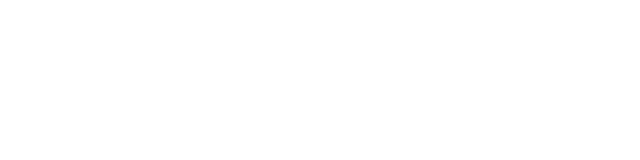
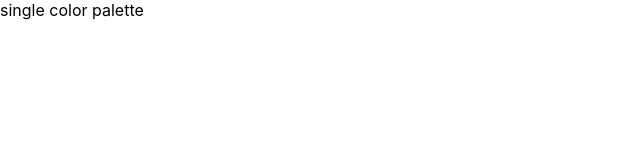
Before and after one commit to saahil0826/colors-app, a React (Create React App) app: page /palette/flat-ui-colors-american/americanriver in a window 1280 px wide. Shown: the top 160 px of the page, without its empty margins (0-640 px from the left). Built offline with nearby package versions, Linux system fonts and the light colour scheme.

Commit message:
Add SingleColorPalette and Link

```diff
--- a/src/App.js
+++ b/src/App.js
@@ -2,6 +2,7 @@ import React, { Component } from "react";
 import { Route, Switch } from "react-router-dom";
 import Palette from "./components/Palette.js";
 import PaletteList from "./components/PaletteList";
+import SingleColorPalette from './components/SingleColorPalette.js'
 import seedColors from "./seedColors.js";
 import { generatePalette } from "./colorHelpers";
 
@@ -32,6 +33,11 @@ class App extends Component {
             />
           )}
         />
+        <Route
+        exact
+        path='/palette/:paletteId/:colorId'
+        render={() => <SingleColorPalette/>}
+      />
       </Switch>
 
       // <div>
--- a/src/components/ColorBox.js
+++ b/src/components/ColorBox.js
@@ -1,5 +1,6 @@
 import React, { Component } from "react";
 import { CopyToClipboard } from "react-copy-to-clipboard"
+import { Link } from "react-router-dom";
 import "../css/ColorBox.css";
 
 
@@ -15,7 +16,7 @@ class ColorBox extends Component {
     });
   }
   render() {
-    const { name, background } = this.props;
+    const { name, background, moreUrl } = this.props;
     const { copied } = this.state;
     return (
       <CopyToClipboard text={background} onCopy={this.changeCopyState}>
@@ -34,7 +35,10 @@ class ColorBox extends Component {
             </div>
             <button className='copy-button'>Copy</button>
           </div>
+          <Link to={moreUrl} onClick={e => e.stopPropagation()}>
           <span className='see-more'>More</span>
+          </Link>
+
         </div>
       </CopyToClipboard>
     );
--- a/src/components/Palette.js
+++ b/src/components/Palette.js
@@ -17,10 +17,11 @@ class Palette extends Component {
     this.setState({ format: val });
   }
   render() {
-    const { colors, paletteName, emoji } = this.props.palette;
+    const { colors, paletteName, emoji, id } = this.props.palette;
     const { level, format } = this.state;
     const colorBoxes = colors[level].map(color => (
-      <ColorBox background={color[format]} name={color.name} key={color.id} />
+      <ColorBox background={color[format]} name={color.name}  key={color.id}
+        moreUrl={`/palette/${id}/${color.id}`} />
     ));
     return (
       <div className="Palette">
--- /dev/null
+++ b/src/components/SingleColorPalette.js
@@ -0,0 +1,13 @@
+import React, { Component } from 'react';
+
+class SingleColorPalette extends Component {
+
+  render() {
+    return (
+      <div>single color palette</div>
+    );
+  }
+
+}
+
+export default SingleColorPalette;
```
Also changed, not shown: src/components/Details.js (added).
